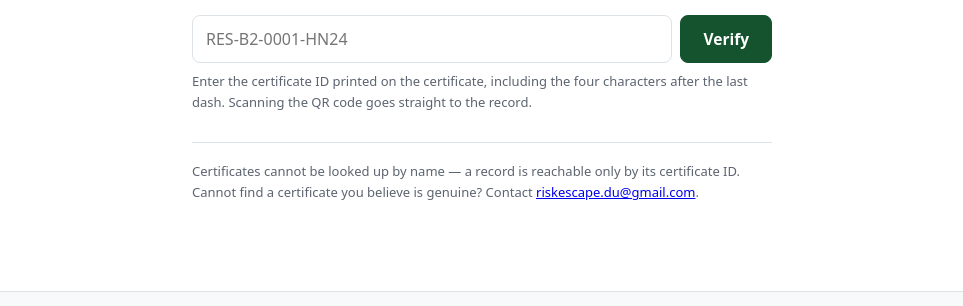
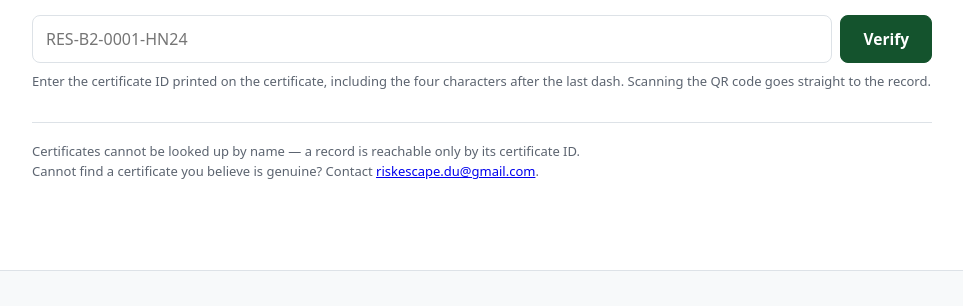
Before and after one commit to risk-e-scape/risk-e-scape.github.io, a website: page docs/verify/index.html in a window 1280 px wide. Shown: the part 173-479 px from the top of the page, without its empty margins (158-1121 px from the left). Drawn offline with Linux system fonts and the light colour scheme.

Commit message:
feat: update verify page styles and add package-lock.json

```diff
--- a/docs/assets/css/site.css
+++ b/docs/assets/css/site.css
@@ -196,7 +196,7 @@ footer.site p { margin: 0 0 6px; }
 }
 
 /* ---------- verify page ---------- */
-.verify-wrap { max-width: 620px; margin: 0 auto; padding: 40px 20px 60px; }
+.verify-wrap { max-width: var(--wrap); margin: 0 auto; padding: 40px 20px 60px; }
 form.verify { display: flex; gap: 8px; margin-bottom: 8px; }
 form.verify input[type=search] {
   flex: 1; min-width: 0; padding: 11px 13px; font-size: 16px; font-family: inherit;
--- a/src/assets/css/site.css
+++ b/src/assets/css/site.css
@@ -196,7 +196,7 @@ footer.site p { margin: 0 0 6px; }
 }
 
 /* ---------- verify page ---------- */
-.verify-wrap { max-width: 620px; margin: 0 auto; padding: 40px 20px 60px; }
+.verify-wrap { max-width: var(--wrap); margin: 0 auto; padding: 40px 20px 60px; }
 form.verify { display: flex; gap: 8px; margin-bottom: 8px; }
 form.verify input[type=search] {
   flex: 1; min-width: 0; padding: 11px 13px; font-size: 16px; font-family: inherit;
```
Also changed, not shown: docs/index.html (+0 -1 lines), 1 other file.
